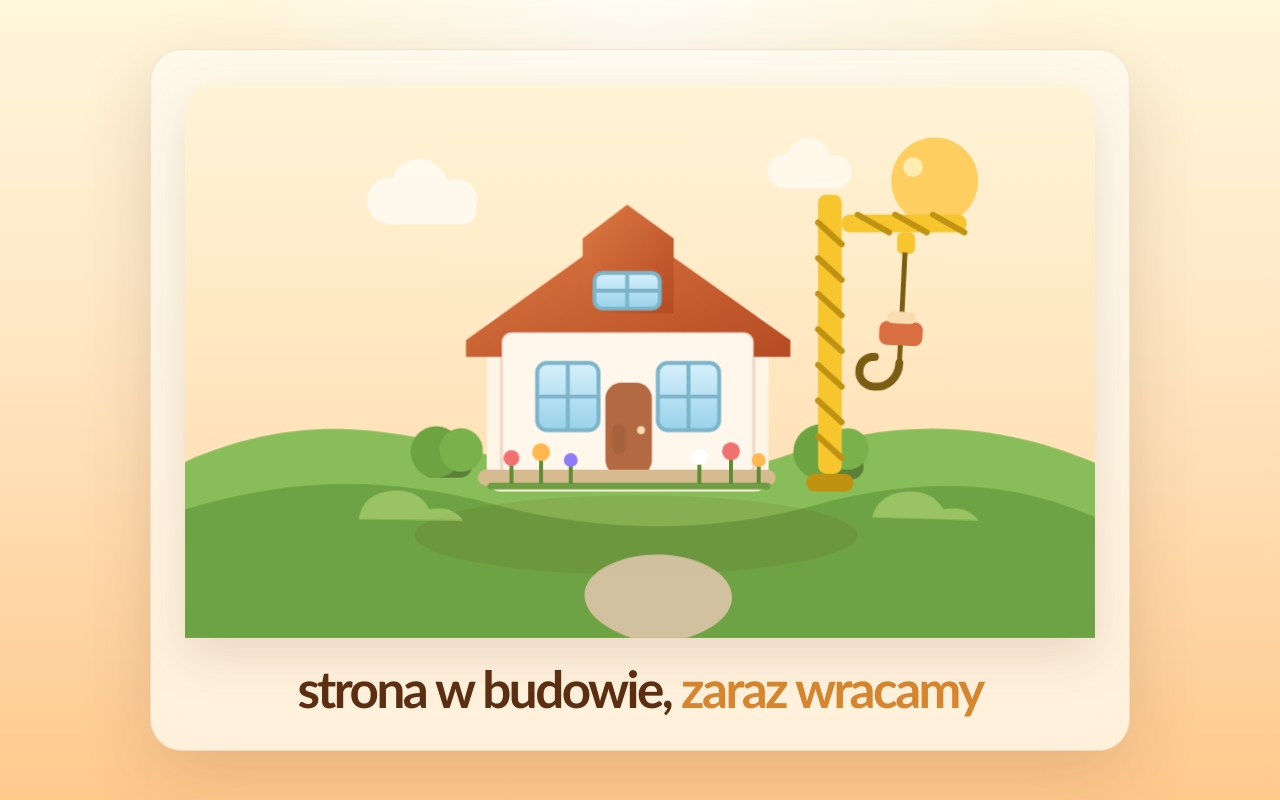
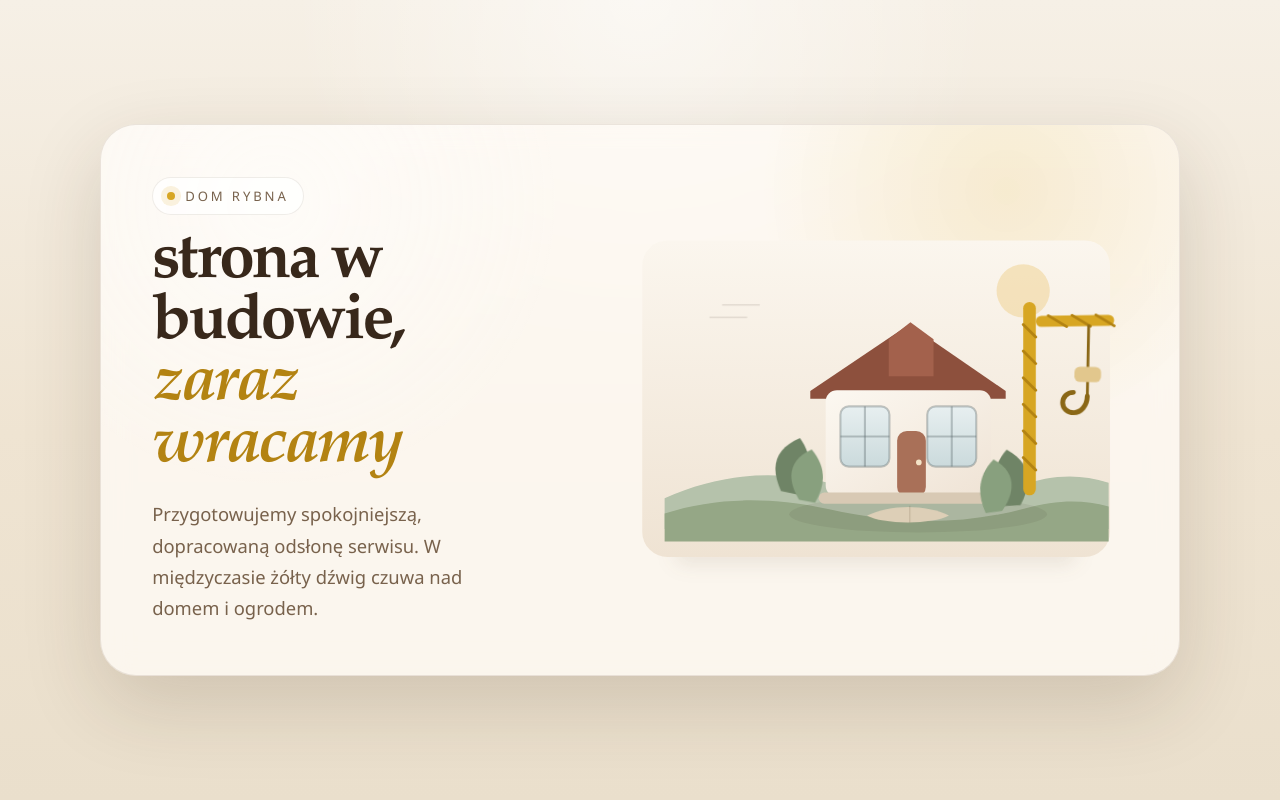
Before and after one commit to Canario-Lab/dom-rybna, a plain HTML site: page index.html in a window 1280 px wide. Drawn offline with Linux system fonts and the light colour scheme.

Commit message:
Refine under construction page design

```diff
--- a/index.html
+++ b/index.html
@@ -6,27 +6,21 @@
   <title>Strona w budowie</title>
   <style>
     :root {
-      --sky-top: #fff6dc;
-      --sky-bottom: #ffd8a8;
-      --sun: #ffcd5b;
-      --card: rgba(255, 250, 240, 0.78);
-      --card-border: rgba(173, 112, 31, 0.16);
-      --shadow: rgba(95, 52, 16, 0.16);
-      --headline: #5c2f12;
-      --accent: #d7862f;
-      --grass-dark: #5b8d38;
-      --grass-light: #81b84e;
-      --roof: #c85f32;
-      --wall: #fff5e6;
-      --trim: #9e512d;
-      --window: #a8dbf5;
-      --path: #d9c4a6;
-      --crane: #f7c52e;
-      --crane-dark: #bf9311;
-      --flower-a: #f17070;
-      --flower-b: #ffb84d;
-      --flower-c: #8d7cf6;
-      --flower-d: #ffffff;
+      --canvas: #f6f0e6;
+      --canvas-deep: #eadfcc;
+      --panel: rgba(255, 252, 247, 0.78);
+      --panel-border: rgba(98, 76, 53, 0.12);
+      --ink: #38281b;
+      --muted: #78624c;
+      --accent: #d7a623;
+      --accent-deep: #b38312;
+      --sage: #7f9575;
+      --sage-deep: #5d7255;
+      --roof: #8d503d;
+      --stone: #d8c9b4;
+      --window: #d7e5e6;
+      --line: rgba(63, 47, 32, 0.25);
+      --shadow: rgba(53, 37, 19, 0.16);
     }
 
     * {
@@ -39,239 +33,297 @@
       display: grid;
       place-items: center;
       padding: 24px;
+      color: var(--ink);
       background:
-        radial-gradient(circle at top, rgba(255, 255, 255, 0.7) 0, rgba(255, 255, 255, 0) 38%),
-        linear-gradient(180deg, var(--sky-top) 0%, #ffe7c4 42%, #ffc98d 100%);
-      font-family: "Avenir Next", "Trebuchet MS", "Segoe UI", sans-serif;
-      color: var(--headline);
+        radial-gradient(circle at top, rgba(255, 255, 255, 0.55), rgba(255, 255, 255, 0) 34%),
+        linear-gradient(180deg, var(--canvas) 0%, #efe4d2 54%, var(--canvas-deep) 100%);
+      font-family: "Avenir Next", "Segoe UI", sans-serif;
     }
 
-    main {
-      width: min(100%, 980px);
-      padding: clamp(20px, 4vw, 34px);
-      border: 1px solid var(--card-border);
-      border-radius: 32px;
-      background: var(--card);
+    .shell {
+      width: min(100%, 1080px);
+      border-radius: 36px;
+      border: 1px solid var(--panel-border);
+      background: var(--panel);
+      box-shadow: 0 28px 80px var(--shadow);
       backdrop-filter: blur(14px);
-      box-shadow: 0 24px 70px var(--shadow);
+      overflow: hidden;
+      position: relative;
+      isolation: isolate;
+    }
+
+    .shell::before {
+      content: "";
+      position: absolute;
+      inset: 0;
+      background:
+        radial-gradient(circle at 16% 14%, rgba(255, 255, 255, 0.5), transparent 28%),
+        radial-gradient(circle at 84% 12%, rgba(215, 166, 35, 0.16), transparent 24%);
+      z-index: -1;
+    }
+
+    .layout {
+      display: grid;
+      grid-template-columns: minmax(280px, 1fr) minmax(360px, 1.2fr);
+      gap: clamp(24px, 4vw, 52px);
+      align-items: center;
+      padding: clamp(26px, 4vw, 56px);
+    }
+
+    .copy {
+      max-width: 400px;
+    }
+
+    .eyebrow {
+      margin: 0 0 18px;
+      display: inline-flex;
+      align-items: center;
+      gap: 10px;
+      padding: 9px 14px;
+      border-radius: 999px;
+      background: rgba(255, 255, 255, 0.7);
+      border: 1px solid rgba(98, 76, 53, 0.1);
+      color: var(--muted);
+      font-size: 0.82rem;
+      letter-spacing: 0.22em;
+      text-transform: uppercase;
+    }
+
+    .eyebrow::before {
+      content: "";
+      width: 8px;
+      height: 8px;
+      border-radius: 999px;
+      background: var(--accent);
+      box-shadow: 0 0 0 6px rgba(215, 166, 35, 0.14);
+    }
+
+    h1 {
+      margin: 0;
+      font-family: "Iowan Old Style", "Palatino Linotype", "Book Antiqua", serif;
+      font-size: clamp(2.8rem, 5vw, 5.2rem);
+      line-height: 0.96;
+      letter-spacing: -0.045em;
+      font-weight: 600;
+      text-wrap: balance;
+    }
+
+    h1 .accent {
+      color: var(--accent-deep);
+      font-style: italic;
+    }
+
+    p {
+      margin: 20px 0 0;
+      max-width: 34ch;
+      color: var(--muted);
+      font-size: clamp(1rem, 1.6vw, 1.15rem);
+      line-height: 1.7;
+    }
+
+    .scene-wrap {
+      position: relative;
+      min-height: 360px;
+    }
+
+    .scene-wrap::after {
+      content: "";
+      position: absolute;
+      inset: auto 10% 5% 10%;
+      height: 24px;
+      border-radius: 999px;
+      background: rgba(83, 58, 31, 0.1);
+      filter: blur(10px);
+      z-index: 0;
     }
 
     .scene {
       width: 100%;
       display: block;
-      filter: drop-shadow(0 18px 24px rgba(108, 63, 23, 0.14));
+      position: relative;
+      z-index: 1;
     }
 
-    h1 {
-      margin: 24px 0 0;
-      text-align: center;
-      font-size: clamp(2rem, 4vw, 3.8rem);
-      line-height: 1.05;
-      letter-spacing: -0.05em;
-      text-transform: lowercase;
+    .crane-arm {
+      transform-origin: 700px 152px;
+      animation: arm-sway 7s ease-in-out infinite;
     }
 
-    .highlight {
-      color: var(--accent);
+    .crane-hook {
+      transform-origin: 724px 198px;
+      animation: hook-sway 5s ease-in-out infinite;
     }
 
-    .cloud-one {
-      animation: drift 11s ease-in-out infinite;
+    .leaf-left,
+    .leaf-right {
+      transform-origin: center bottom;
+      animation: leaf-drift 6s ease-in-out infinite;
     }
 
-    .cloud-two {
-      animation: drift 13s ease-in-out infinite reverse;
+    .leaf-right {
+      animation-delay: 1s;
     }
 
-    .hook {
-      transform-origin: 682px 168px;
-      animation: sway 4.8s ease-in-out infinite;
-    }
-
-    .flowers circle:nth-child(odd) {
-      animation: bloom 3.6s ease-in-out infinite;
-    }
-
-    .flowers circle:nth-child(even) {
-      animation: bloom 4.2s ease-in-out infinite reverse;
-    }
-
-    @keyframes sway {
+    @keyframes arm-sway {
       0%, 100% {
-        transform: rotate(3deg);
+        transform: rotate(0deg);
       }
       50% {
-        transform: rotate(-3deg);
+        transform: rotate(-1.4deg);
       }
     }
 
-    @keyframes drift {
+    @keyframes hook-sway {
       0%, 100% {
-        transform: translateX(0);
+        transform: rotate(2deg);
       }
       50% {
-        transform: translateX(10px);
+        transform: rotate(-2deg);
       }
     }
 
-    @keyframes bloom {
+    @keyframes leaf-drift {
       0%, 100% {
-        transform: translateY(0);
+        transform: rotate(0deg);
       }
       50% {
-        transform: translateY(-2px);
+        transform: rotate(4deg);
       }
     }
 
-    @media (max-width: 700px) {
+    @media (max-width: 900px) {
+      .layout {
+        grid-template-columns: 1fr;
+      }
+
+      .copy {
+        max-width: none;
+      }
+
+      .scene-wrap {
+        min-height: 0;
+      }
+    }
+
+    @media (max-width: 640px) {
       body {
         padding: 14px;
       }
 
-      main {
-        border-radius: 24px;
-        padding: 16px;
+      .shell {
+        border-radius: 26px;
       }
 
-      h1 {
-        margin-top: 18px;
+      .layout {
+        padding: 20px;
+        gap: 18px;
+      }
+
+      .eyebrow {
+        font-size: 0.75rem;
+        letter-spacing: 0.16em;
       }
     }
   </style>
 </head>
 <body>
-  <main>
-    <svg class="scene" viewBox="0 0 920 560" role="img" aria-label="Żółty dźwig stoi nad ładnym domkiem z ogródkiem.">
+  <main class="shell">
+    <section class="layout">
+      <div class="copy">
+        <div class="eyebrow">Dom Rybna</div>
+        <h1>strona w budowie,<br><span class="accent">zaraz wracamy</span></h1>
+        <p>
+          Przygotowujemy spokojniejszą, dopracowaną odsłonę serwisu. W międzyczasie
+          żółty dźwig czuwa nad domem i ogrodem.
+        </p>
+      </div>
+
+      <div class="scene-wrap">
+        <svg class="scene" viewBox="0 0 720 520" role="img" aria-label="Elegancka ilustracja żółtego dźwigu stojącego nad domkiem z ogródkiem.">
           <defs>
-        <linearGradient id="skyGradient" x1="0" y1="0" x2="0" y2="1">
-          <stop offset="0%" stop-color="#fff4d7" />
-          <stop offset="100%" stop-color="#ffd9aa" />
+            <linearGradient id="sky" x1="0" y1="0" x2="0" y2="1">
+              <stop offset="0%" stop-color="#fbf6ee" />
+              <stop offset="100%" stop-color="#efe3d3" />
             </linearGradient>
-        <linearGradient id="glassGradient" x1="0" y1="0" x2="0" y2="1">
-          <stop offset="0%" stop-color="#d7f0fb" />
-          <stop offset="100%" stop-color="#99d2eb" />
+            <linearGradient id="houseWall" x1="0" y1="0" x2="1" y2="1">
+              <stop offset="0%" stop-color="#fcf8f1" />
+              <stop offset="100%" stop-color="#efe3d5" />
             </linearGradient>
-        <linearGradient id="roofGradient" x1="0" y1="0" x2="1" y2="1">
-          <stop offset="0%" stop-color="#dd7a44" />
-          <stop offset="100%" stop-color="#b64b23" />
+            <linearGradient id="glass" x1="0" y1="0" x2="0" y2="1">
+              <stop offset="0%" stop-color="#e7eff0" />
+              <stop offset="100%" stop-color="#cbdadc" />
             </linearGradient>
           </defs>
 
-      <rect x="0" y="0" width="920" height="560" rx="28" fill="url(#skyGradient)" />
-      <circle cx="758" cy="98" r="44" fill="var(--sun)" opacity="0.95" />
-      <circle cx="736" cy="84" r="10" fill="#fff4c4" opacity="0.8" />
+          <rect x="26" y="32" width="668" height="452" rx="36" fill="url(#sky)" />
+          <circle cx="570" cy="104" r="38" fill="#f0d496" opacity="0.55" />
 
-      <g class="cloud-one" fill="#fffaf0" opacity="0.92">
-        <circle cx="198" cy="118" r="24" />
-        <circle cx="227" cy="106" r="30" />
-        <circle cx="264" cy="118" r="22" />
-        <rect x="194" y="118" width="90" height="24" rx="12" />
-      </g>
+          <path d="M58 400C140 364 220 358 302 381C394 408 474 412 564 382C611 367 648 364 692 378V444H58Z" fill="#b5c2ab" />
+          <path d="M58 422C132 398 209 398 293 416C391 438 481 439 571 415C620 402 655 402 692 412V462H58Z" fill="#95a786" />
 
-      <g class="cloud-two" fill="#fffaf0" opacity="0.85">
-        <circle cx="598" cy="88" r="18" />
-        <circle cx="621" cy="78" r="23" />
-        <circle cx="648" cy="89" r="17" />
-        <rect x="595" y="88" width="62" height="18" rx="9" />
-      </g>
-
-      <path d="M0 382C105 336 192 342 306 375C406 403 523 406 612 374C711 338 818 339 920 383V560H0Z" fill="#89bd59" />
-      <path d="M0 430C122 394 215 399 316 426C418 453 531 455 636 426C748 396 835 401 920 438V560H0Z" fill="#6ea345" />
-
-      <ellipse cx="456" cy="456" rx="224" ry="40" fill="rgba(95, 52, 16, 0.10)" />
-
-      <path d="M451 560C394 540 393 505 425 488C455 472 498 471 530 488C565 507 562 543 507 560Z" fill="var(--path)" opacity="0.92" />
+          <ellipse cx="420" cy="423" rx="184" ry="26" fill="rgba(56, 40, 27, 0.08)" />
 
           <g>
-        <rect x="305" y="234" width="285" height="178" rx="14" fill="var(--wall)" />
-        <path d="M284 259L447 142L612 259V276H284Z" fill="url(#roofGradient)" />
-        <path d="M402 156L447 122L494 156V232H402Z" fill="url(#roofGradient)" />
-        <rect x="320" y="251" width="255" height="145" rx="10" fill="#fff7eb" stroke="rgba(158, 81, 45, 0.18)" stroke-width="3" />
+            <path d="M266 247L407 152L545 247V258H266Z" fill="var(--roof)" />
+            <rect x="288" y="246" width="236" height="152" rx="16" fill="url(#houseWall)" />
+            <path d="M378 173L409 149L442 173V226H378Z" fill="#a3614c" />
+            <rect x="309" y="269" width="70" height="86" rx="12" fill="url(#glass)" stroke="rgba(88, 102, 104, 0.35)" stroke-width="3" />
+            <line x1="344" y1="269" x2="344" y2="355" stroke="rgba(88, 102, 104, 0.35)" stroke-width="3" />
+            <line x1="309" y1="312" x2="379" y2="312" stroke="rgba(88, 102, 104, 0.35)" stroke-width="3" />
 
-        <rect x="356" y="282" width="62" height="68" rx="10" fill="url(#glassGradient)" stroke="#7cb4ca" stroke-width="4" />
-        <line x1="387" y1="282" x2="387" y2="350" stroke="#7cb4ca" stroke-width="4" />
-        <line x1="356" y1="316" x2="418" y2="316" stroke="#7cb4ca" stroke-width="4" />
+            <rect x="433" y="269" width="70" height="86" rx="12" fill="url(#glass)" stroke="rgba(88, 102, 104, 0.35)" stroke-width="3" />
+            <line x1="468" y1="269" x2="468" y2="355" stroke="rgba(88, 102, 104, 0.35)" stroke-width="3" />
+            <line x1="433" y1="312" x2="503" y2="312" stroke="rgba(88, 102, 104, 0.35)" stroke-width="3" />
 
-        <rect x="478" y="282" width="62" height="68" rx="10" fill="url(#glassGradient)" stroke="#7cb4ca" stroke-width="4" />
-        <line x1="509" y1="282" x2="509" y2="350" stroke="#7cb4ca" stroke-width="4" />
-        <line x1="478" y1="316" x2="540" y2="316" stroke="#7cb4ca" stroke-width="4" />
-
-        <rect x="425" y="302" width="47" height="94" rx="16" fill="#b36a43" />
-        <circle cx="461" cy="350" r="4" fill="#f8ddb0" />
-        <rect x="432" y="344" width="13" height="30" rx="6" fill="rgba(93, 52, 18, 0.14)" />
-
-        <rect x="296" y="390" width="301" height="16" rx="8" fill="#d7bb90" />
-        <rect x="414" y="191" width="66" height="36" rx="8" fill="url(#glassGradient)" stroke="#7cb4ca" stroke-width="4" />
-        <line x1="447" y1="191" x2="447" y2="227" stroke="#7cb4ca" stroke-width="4" />
-        <line x1="414" y1="209" x2="480" y2="209" stroke="#7cb4ca" stroke-width="4" />
+            <rect x="390" y="304" width="41" height="94" rx="14" fill="#a97058" />
+            <circle cx="421" cy="349" r="4" fill="#f4e3c7" />
+            <rect x="278" y="392" width="256" height="16" rx="8" fill="var(--stone)" />
           </g>
 
           <g>
-        <rect x="238" y="374" width="52" height="24" rx="12" fill="#5b7f36" />
-        <rect x="628" y="374" width="58" height="26" rx="13" fill="#5b7f36" />
-        <circle cx="254" cy="372" r="26" fill="#6da441" />
-        <circle cx="279" cy="370" r="22" fill="#79b14a" />
-        <circle cx="643" cy="372" r="28" fill="#6da441" />
-        <circle cx="670" cy="369" r="21" fill="#79b14a" />
-      </g>
-
-      <g class="flowers">
-        <rect x="306" y="403" width="286" height="7" rx="4" fill="#6f9d43" />
-
-        <line x1="330" y1="404" x2="330" y2="382" stroke="#5d8c33" stroke-width="4" />
-        <circle cx="330" cy="380" r="8" fill="var(--flower-a)" />
-
-        <line x1="360" y1="404" x2="360" y2="376" stroke="#5d8c33" stroke-width="4" />
-        <circle cx="360" cy="374" r="9" fill="var(--flower-b)" />
-
-        <line x1="390" y1="404" x2="390" y2="384" stroke="#5d8c33" stroke-width="4" />
-        <circle cx="390" cy="382" r="7" fill="var(--flower-c)" />
-
-        <line x1="520" y1="404" x2="520" y2="381" stroke="#5d8c33" stroke-width="4" />
-        <circle cx="520" cy="379" r="8" fill="var(--flower-d)" />
-
-        <line x1="552" y1="404" x2="552" y2="375" stroke="#5d8c33" stroke-width="4" />
-        <circle cx="552" cy="373" r="9" fill="var(--flower-a)" />
-
-        <line x1="580" y1="404" x2="580" y2="384" stroke="#5d8c33" stroke-width="4" />
-        <circle cx="580" cy="382" r="7" fill="var(--flower-b)" />
+            <path class="leaf-left" d="M222 392C205 356 214 331 248 316C267 342 267 369 247 397Z" fill="#6f8466" />
+            <path class="leaf-left" d="M248 404C229 373 233 347 265 332C286 356 286 382 271 408Z" fill="#88a07e" />
+            <path class="leaf-right" d="M560 399C577 363 570 338 536 321C516 347 515 373 534 402Z" fill="#6f8466" />
+            <path class="leaf-right" d="M534 409C553 379 550 351 518 336C497 360 497 387 511 413Z" fill="#88a07e" />
           </g>
 
           <g>
-        <rect x="640" y="112" width="24" height="282" rx="8" fill="var(--crane)" />
-        <rect x="664" y="132" width="126" height="18" rx="8" fill="var(--crane)" />
-        <rect x="720" y="150" width="18" height="22" rx="6" fill="var(--crane)" />
-        <rect x="628" y="394" width="48" height="18" rx="9" fill="var(--crane-dark)" />
-
-        <g stroke="var(--crane-dark)" stroke-width="6" stroke-linecap="round">
-          <line x1="640" y1="140" x2="664" y2="162" />
-          <line x1="640" y1="176" x2="664" y2="198" />
-          <line x1="640" y1="212" x2="664" y2="234" />
-          <line x1="640" y1="248" x2="664" y2="270" />
-          <line x1="640" y1="284" x2="664" y2="306" />
-          <line x1="640" y1="320" x2="664" y2="342" />
-          <line x1="640" y1="356" x2="664" y2="378" />
-
-          <line x1="680" y1="132" x2="712" y2="150" />
-          <line x1="718" y1="132" x2="750" y2="150" />
-          <line x1="756" y1="132" x2="788" y2="150" />
+            <path d="M347 425C378 409 431 408 464 425C442 438 368 438 347 425Z" fill="#ddcfb7" />
+            <line x1="408" y1="411" x2="408" y2="435" stroke="rgba(102, 79, 55, 0.16)" stroke-width="2" />
           </g>
 
-        <g class="hook">
-          <line x1="728" y1="168" x2="728" y2="280" stroke="#7a5d13" stroke-width="5" />
-          <path d="M728 280C728 295 717 305 705 305C694 305 688 298 688 290C688 281 694 275 703 275" fill="none" stroke="#7a5d13" stroke-width="8" stroke-linecap="round" />
-          <rect x="706" y="238" width="44" height="24" rx="8" fill="#d96e40" />
-          <rect x="713" y="228" width="30" height="12" rx="6" fill="#f8ddb0" />
+          <g>
+            <rect x="570" y="120" width="18" height="276" rx="9" fill="var(--accent)" />
+            <g stroke="var(--accent-deep)" stroke-width="4" stroke-linecap="round">
+              <line x1="570" y1="152" x2="588" y2="170" />
+              <line x1="570" y1="190" x2="588" y2="208" />
+              <line x1="570" y1="228" x2="588" y2="246" />
+              <line x1="570" y1="266" x2="588" y2="284" />
+              <line x1="570" y1="304" x2="588" y2="322" />
+              <line x1="570" y1="342" x2="588" y2="360" />
+            </g>
+
+            <g class="crane-arm">
+              <rect x="588" y="138" width="112" height="16" rx="8" fill="var(--accent)" />
+              <line x1="606" y1="138" x2="632" y2="154" stroke="var(--accent-deep)" stroke-width="4" stroke-linecap="round" />
+              <line x1="640" y1="138" x2="666" y2="154" stroke="var(--accent-deep)" stroke-width="4" stroke-linecap="round" />
+              <line x1="674" y1="138" x2="700" y2="154" stroke="var(--accent-deep)" stroke-width="4" stroke-linecap="round" />
+
+              <g class="crane-hook">
+                <line x1="662" y1="154" x2="662" y2="256" stroke="#8a6716" stroke-width="4" />
+                <path d="M662 256C662 270 653 280 643 280C634 280 627 274 627 266C627 258 633 251 642 251" fill="none" stroke="#8a6716" stroke-width="7" stroke-linecap="round" />
+                <rect x="643" y="214" width="38" height="22" rx="8" fill="#e2c78d" />
+              </g>
             </g>
           </g>
 
-      <g opacity="0.65">
-        <path d="M176 440C178 421 192 412 212 411C228 410 241 417 247 430C261 427 273 430 281 441Z" fill="#b2d473" />
-        <path d="M695 438C699 421 712 413 731 412C748 411 760 418 767 430C781 427 794 430 802 441Z" fill="#b2d473" />
+          <g opacity="0.45" stroke="var(--line)" stroke-width="2">
+            <line x1="122" y1="142" x2="176" y2="142" />
+            <line x1="140" y1="124" x2="194" y2="124" />
           </g>
         </svg>
-
-    <h1>strona w budowie, <span class="highlight">zaraz wracamy</span></h1>
+      </div>
+    </section>
   </main>
 </body>
 </html>
```
Lines whose indentation alone changed are shown as unchanged.
